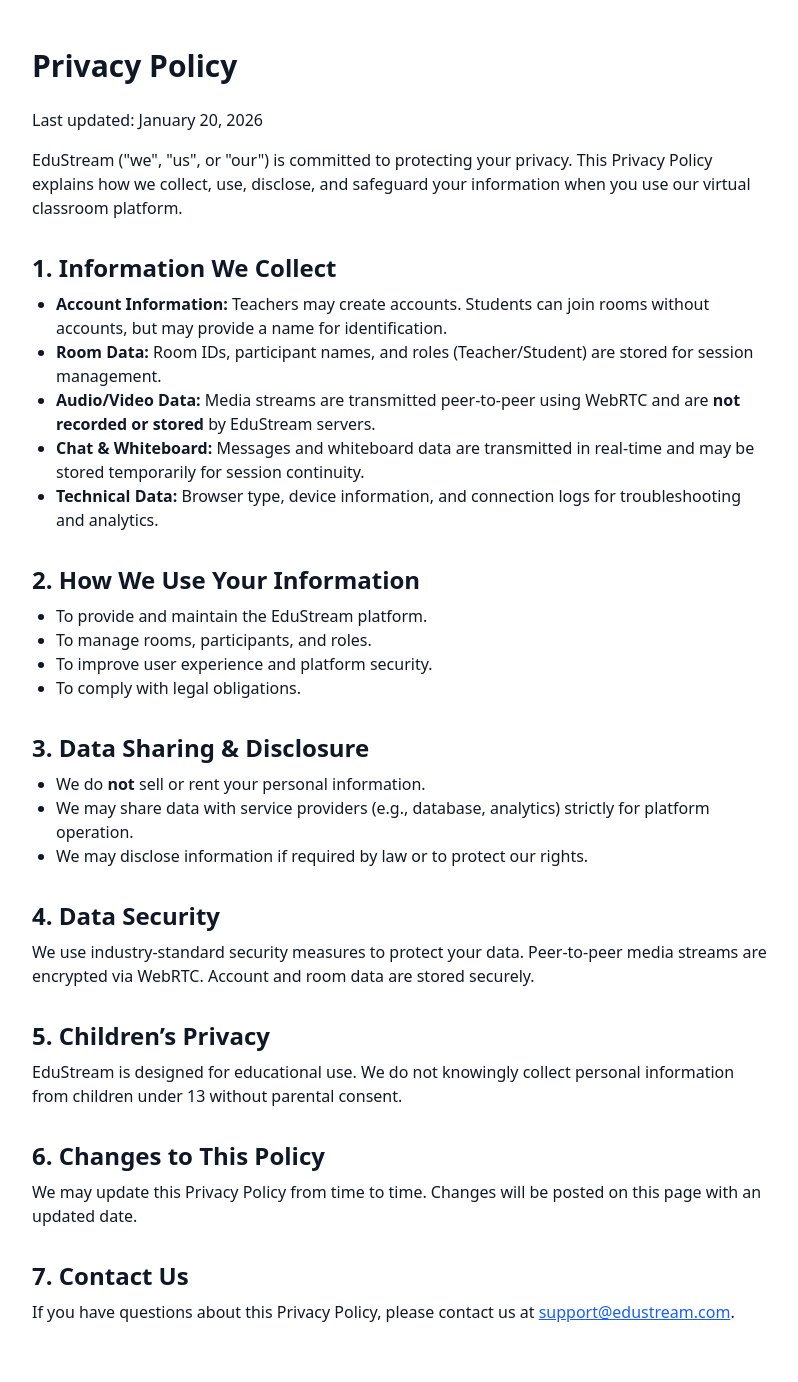
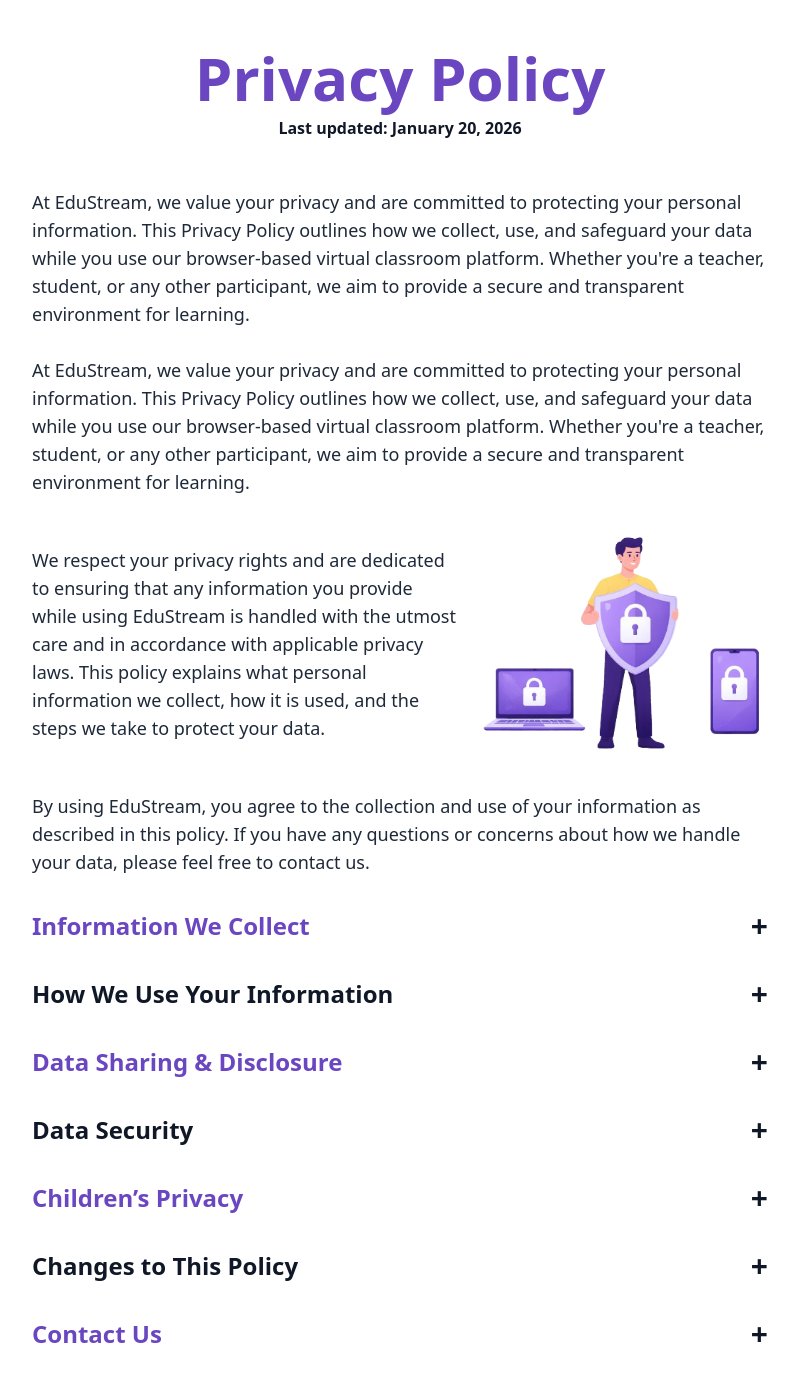
Before and after one commit to nafisreza/edustream, a Next.js app in the folder apps/web/: page /privacy in a window 1280 px wide. Shown: the top 1382 px of the page, without its empty margins (240-1038 px from the left). Built offline with nearby package versions, Linux system fonts and the light colour scheme; no server answers.

Commit message:
feat: enhance Privacy Policy page with structured sections and new illustration

```diff
--- a/apps/web/app/privacy/page.tsx
+++ b/apps/web/app/privacy/page.tsx
@@ -1,14 +1,21 @@
-import React from 'react';
 
-export default function PrivacyPolicy() {
-  return (
-    <main className="max-w-3xl mx-auto px-4 py-12 text-gray-900">
-      <h1 className="text-3xl font-bold mb-6">Privacy Policy</h1>
-      <p className="mb-4">Last updated: January 20, 2026</p>
-      <p className="mb-4">
-        EduStream ("we", "us", or "our") is committed to protecting your privacy. This Privacy Policy explains how we collect, use, disclose, and safeguard your information when you use our virtual classroom platform.
-      </p>
-      <h2 className="text-2xl font-semibold mt-8 mb-2">1. Information We Collect</h2>
+"use client";
+import React, { useState } from 'react';
+
+const sections = [
+  {
+    title: 'Introduction',
+    content: (
+      <>
+        <p className="mb-4">
+          EduStream is committed to protecting your privacy. This Privacy Policy explains how we collect, use, disclose, and safeguard your information when you use our virtual classroom platform.
+        </p>
+      </>
+    ),
+  },
+  {
+    title: 'Information We Collect',
+    content: (
       <ul className="list-disc pl-6 mb-4">
         <li><b>Account Information:</b> Teachers may create accounts. Students can join rooms without accounts, but may provide a name for identification.</li>
         <li><b>Room Data:</b> Room IDs, participant names, and roles (Teacher/Student) are stored for session management.</li>
@@ -16,27 +23,107 @@
         <li><b>Chat & Whiteboard:</b> Messages and whiteboard data are transmitted in real-time and may be stored temporarily for session continuity.</li>
         <li><b>Technical Data:</b> Browser type, device information, and connection logs for troubleshooting and analytics.</li>
       </ul>
-      <h2 className="text-2xl font-semibold mt-8 mb-2">2. How We Use Your Information</h2>
+    ),
+  },
+  {
+    title: 'How We Use Your Information',
+    content: (
       <ul className="list-disc pl-6 mb-4">
         <li>To provide and maintain the EduStream platform.</li>
         <li>To manage rooms, participants, and roles.</li>
         <li>To improve user experience and platform security.</li>
         <li>To comply with legal obligations.</li>
       </ul>
-      <h2 className="text-2xl font-semibold mt-8 mb-2">3. Data Sharing & Disclosure</h2>
+    ),
+  },
+  {
+    title: 'Data Sharing & Disclosure',
+    content: (
       <ul className="list-disc pl-6 mb-4">
         <li>We do <b>not</b> sell or rent your personal information.</li>
         <li>We may share data with service providers (e.g., database, analytics) strictly for platform operation.</li>
         <li>We may disclose information if required by law or to protect our rights.</li>
       </ul>
-      <h2 className="text-2xl font-semibold mt-8 mb-2">4. Data Security</h2>
+    ),
+  },
+  {
+    title: 'Data Security',
+    content: (
       <p className="mb-4">We use industry-standard security measures to protect your data. Peer-to-peer media streams are encrypted via WebRTC. Account and room data are stored securely.</p>
-      <h2 className="text-2xl font-semibold mt-8 mb-2">5. Children’s Privacy</h2>
+    ),
+  },
+  {
+    title: 'Children’s Privacy',
+    content: (
       <p className="mb-4">EduStream is designed for educational use. We do not knowingly collect personal information from children under 13 without parental consent.</p>
-      <h2 className="text-2xl font-semibold mt-8 mb-2">6. Changes to This Policy</h2>
+    ),
+  },
+  {
+    title: 'Changes to This Policy',
+    content: (
       <p className="mb-4">We may update this Privacy Policy from time to time. Changes will be posted on this page with an updated date.</p>
-      <h2 className="text-2xl font-semibold mt-8 mb-2">7. Contact Us</h2>
+    ),
+  },
+  {
+    title: 'Contact Us',
+    content: (
       <p>If you have questions about this Privacy Policy, please contact us at <a href="mailto:support@edustream.com" className="text-blue-600 underline">support@edustream.com</a>.</p>
+    ),
+  },
+];
+
+export default function PrivacyPolicy() {
+  const [open, setOpen] = useState(Array(sections.length).fill(false));
+
+  const toggle = (idx: number) => {
+    setOpen(prev => prev.map((v, i) => (i === idx ? !v : v)));
+  };
+
+  return (
+    <main className="max-w-3xl mx-auto px-4 py-12 text-gray-900">
+      <div className="flex flex-col items-center justify-center mb-8">
+        <h1 className="text-6xl font-bold mb-2 text-center" style={{ color: '#6B46C1' }}>Privacy Policy</h1>
+        <p className="mb-4 text-center font-bold">Last updated: January 20, 2026</p>
+      </div>
+      <div className="mb-8 text-lg text-gray-800">
+        At EduStream, we value your privacy and are committed to protecting your personal information. This Privacy Policy outlines how we collect, use, and safeguard your data while you use our browser-based virtual classroom platform. Whether you're a teacher, student, or any other participant, we aim to provide a secure and transparent environment for learning.<br /><br />
+        <p className="mb-1">
+          At EduStream, we value your privacy and are committed to protecting your personal information. This Privacy Policy outlines how we collect, use, and safeguard your data while you use our browser-based virtual classroom platform. Whether you're a teacher, student, or any other participant, we aim to provide a secure and transparent environment for learning.
+        </p>
+        <div className="flex flex-col md:flex-row items-center gap-6 mb-1">
+          <div className="flex-1">
+            We respect your privacy rights and are dedicated to ensuring that any information you provide while using EduStream is handled with the utmost care and in accordance with applicable privacy laws. This policy explains what personal information we collect, how it is used, and the steps we take to protect your data.
+          </div>
+          <img
+            src="/privacyphoto.png"
+            alt="Privacy Policy Illustration"
+            className="w-72 h-72 object-contain rounded-lg mt-2 md:mt-0"
+          />
+        </div>
+        <p className="mb-1">
+          By using EduStream, you agree to the collection and use of your information as described in this policy. If you have any questions or concerns about how we handle your data, please feel free to contact us.
+        </p>
+      </div>
+      <div className="space-y-4">
+        {sections.slice(1).map((section, idx) => (
+          <div key={section.title}>
+            <button
+              className="flex items-center w-full justify-between text-left text-2xl font-semibold mt-8 mb-2 focus:outline-none"
+              onClick={() => toggle(idx + 1)}
+              aria-expanded={open[idx + 1]}
+              aria-controls={`section-content-${idx + 1}`}
+            >
+              <span style={{ color: [1,3,5,7].includes(idx+1) ? '#6B46C1' : undefined }}>{section.title}</span>
+              <span className="ml-2 text-3xl">{open[idx + 1] ? '−' : '+'}</span>
+            </button>
+            {open[idx + 1] && (
+              <div id={`section-content-${idx + 1}`} className="pl-2 pt-2 animate-fade-in">
+                {section.content}
+              </div>
+            )}
+          </div>
+        ))}
+      </div>
     </main>
   );
 }
```
Also changed, not shown: apps/web/public/privacyphoto.png (added).
